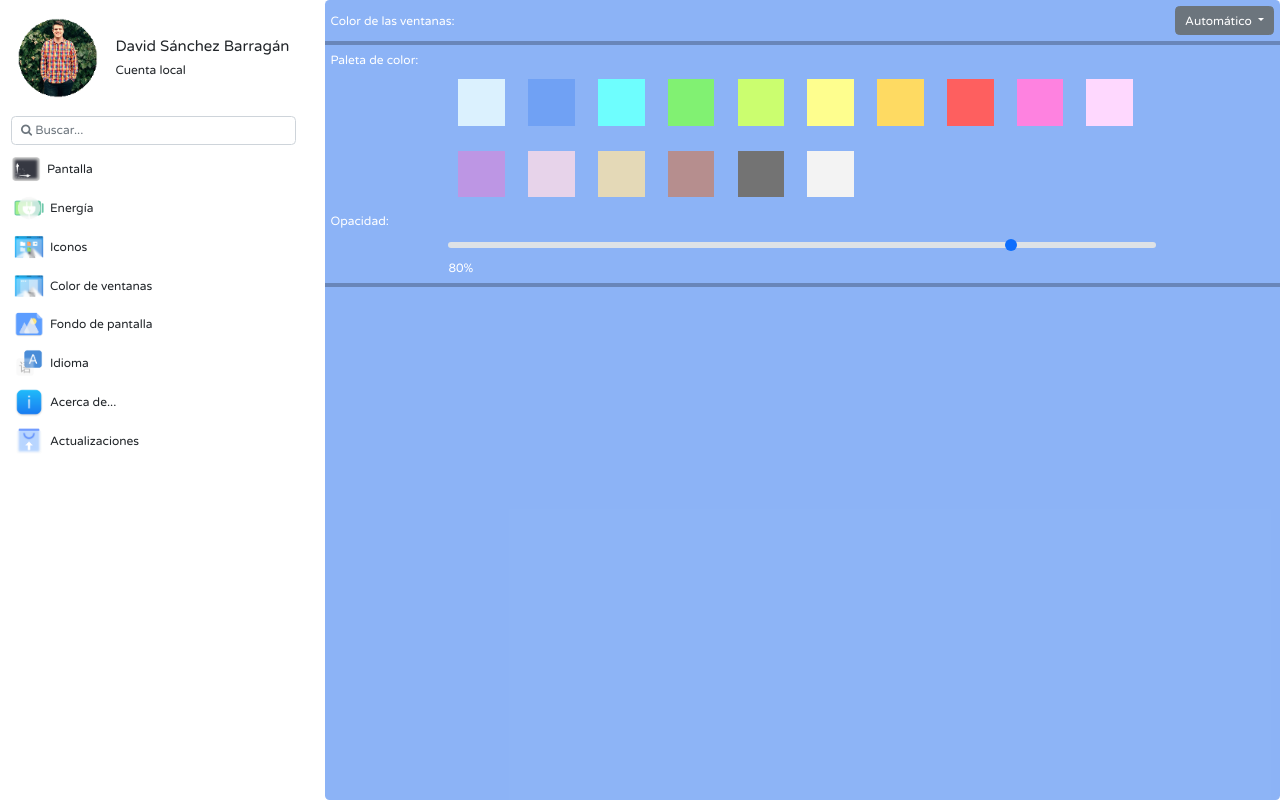
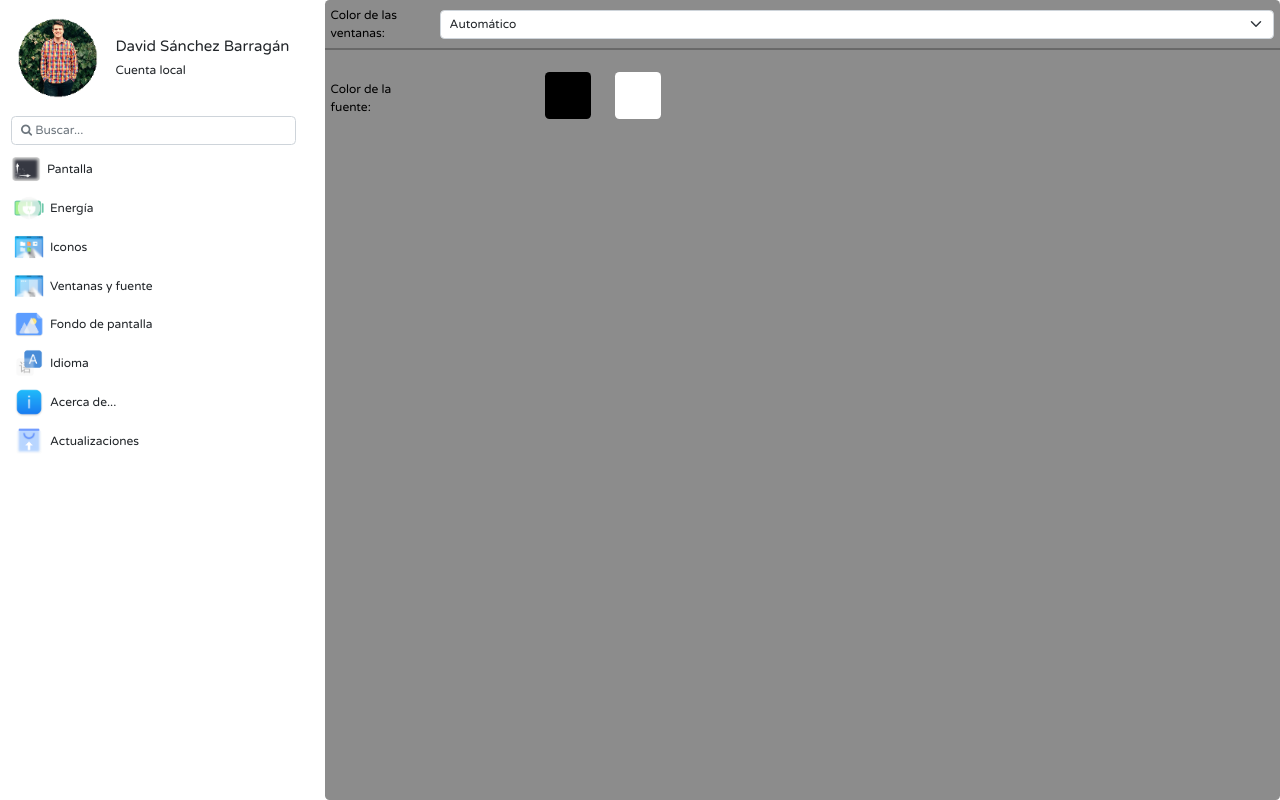
Before and after one commit to dsb97/Cacharreo, a plain HTML site: page Curriculum/windows/settings.html in a window 1280 px wide. Both pictures are taken after a click on the element 551 px from the left and 102 px from the top of the page. Drawn offline with nearby package versions, Linux system fonts and the light colour scheme.

Commit message:
- Optimized code - Font change option included

```diff
--- a/Curriculum/css/styles.css
+++ b/Curriculum/css/styles.css
@@ -154,16 +154,17 @@ i {
 }
 
 ::-webkit-scrollbar-track {
-    background: #f1f1f1;
+    background: rgba(0,0,0,0.1);
+    border-radius: 10px;
 }
 
 ::-webkit-scrollbar-thumb {
-    background: #888;
-    border-radius: 6px;
+    background: rgba(0,0,0,0.3);
+    border-radius: 10px;
 }
 
 ::-webkit-scrollbar-thumb:hover {
-    background: #555;
+    background: rgba(0,0,0,0.6);
 }
 
 .bg-opacity-25::placeholder {
--- a/Curriculum/css/window.css
+++ b/Curriculum/css/window.css
@@ -89,17 +89,19 @@ html, body {
 }
 
 ::-webkit-scrollbar-track {
-    background: rgba(0, 0, 0, 0.1);
+    background: rgba(0,0,0,0.1);
+    border-radius: 10px;
 }
 
 ::-webkit-scrollbar-thumb {
-    background: #888;
+    background: rgba(0,0,0,0.3);
     border-radius: 10px;
 }
 
 ::-webkit-scrollbar-thumb:hover {
-    background: #555;
+    background: rgba(0,0,0,0.6);
 }
+
 
 .buttonSmall {
     padding: 0px !important;
--- a/Curriculum/js/shared.js
+++ b/Curriculum/js/shared.js
@@ -1,9 +1,10 @@
 let systemSettings = {
     zoomLevel: 1,
     theme: 'default',
-    wallpaper: 'resources/themes/wallpapers/Red.jpg',
-    windowColor: 'rgba(54,54,54,0.8)',
-    fontColor: 'rgba(255,255,255,1)',
+    wallpaper: 'resources/themes/wallpapers/Grass.jpg',
+    autoWindowColor: false,
+    windowColor: 'rgba(0,0,0,0.45)',
+    fontColor: 'rgb(255,255,255)',
     version: '1.0',
     fileSystem: []
 }
@@ -15,7 +16,8 @@ let keySettings = {
     windowColor: 'windowColor',
     fontColor: 'fontColor',
     version: 'version',
-    fileSystem: 'fileSystem'
+    fileSystem: 'fileSystem',
+    autoWindowColor: 'autoWindowColor'
 }
 
 let windowStatus = {
@@ -126,7 +128,7 @@ function setSetting(key, value) {
 }
 
 function showWindow(w) {
-    w.getElementsByTagName('iframe')[0].contentWindow.reloadColors();
+    w.getElementsByTagName('iframe')[0].contentWindow.setColorStyles();
     w.classList.remove('d-none');
     let timeOut = setTimeout(() => {
         w.style.transition = null;
@@ -139,6 +141,14 @@ function showWindow(w) {
 }
 
 function reloadColors() {
+    setColorStyles();
+
+    getCachedWindows().forEach((x) => {
+        document.getElementById(x.windowID).getElementsByTagName('iframe')[0].contentWindow.setColorStyles();
+    });
+}
+
+function setColorStyles() {
     document.getElementById('dynamicStyle').innerHTML = "";
     setFontColor();
     setWindowColor();
@@ -147,7 +157,7 @@ function reloadColors() {
 function setWindowColor() {
     let windowColor = getSetting(keySettings.windowColor);
     document.getElementById('dynamicStyle').innerHTML += ` .defaultWindowColor { background-color: ${windowColor}; }`;
-  }
+}
 
 function setFontColor() {
     let fontColor = getSetting(keySettings.fontColor);
--- a/Curriculum/windows/settings.html
+++ b/Curriculum/windows/settings.html
@@ -13,8 +13,8 @@
     <link rel="stylesheet" href="./sidebars.css">
     <link href="https://cdnjs.cloudflare.com/ajax/libs/font-awesome/4.7.0/css/font-awesome.min.css" rel="stylesheet" />
     <style id="dynamicStyle"></style>
+    <script type="text/javascript" src="/js/shared.js"></script>
     <script>
-
         var windowPath = new URLSearchParams(window.location.search).get('path');
         var windowID = new URLSearchParams(window.location.search).get('id');
         var parentWindow = window.parent.document.getElementById(windowID);
@@ -79,10 +79,10 @@
                                     </a>
                                 </li>
                                 <li>
-                                    <a onclick="" class="link-dark rounded ps-1 ms-0 w-100">
+                                    <a onclick="loadWindowFontColorSettings()" class="link-dark rounded ps-1 ms-0 w-100 windowsFonts">
                                         <img class="me-2" width="30" height="30"
                                             src="/resources/themes/default/system/settingsWindowsColor.png" alt="">
-                                        <p class="pt-2 mb-0">Color de ventanas</p>
+                                        <p class="pt-2 mb-0">Ventanas y fuente</p>
                                     </a>
                                 </li>
                                 <li>
@@ -125,88 +125,113 @@
                 <div class="col-12 rounded mb-5" id="settingsContent">
                     <div class="w-100 p-2 d-flex justify-content-between align-items-center">
                         <label> Color de las ventanas:</label>
-                        <div class="dropdown">
-                            <button class="btn btn-secondary dropdown-toggle" type="button" id="colorMode"
-                                data-bs-toggle="dropdown" aria-expanded="false">
-                                Automático
-                            </button>
-                            <ul class="dropdown-menu" aria-labelledby="colorMode">
-                                <li><a class="dropdown-item">Automático</a></li>
-                                <li><a class="dropdown-item">Manual</a></li>
-                            </ul>
+                        <select id="colorMode" class="form-select" aria-label="Color selection mode"
+                            onchange="toggleMode(event.target.value)">
+                            <option value="1">Automático</option>
+                            <option value="0">Personalizado</option>
+                        </select>
                     </div>
-                    </div>
-                    <hr style="margin: 0px; border: 2px solid black;">
+                    <section class="d-none" id="colorPalette">
+                        <hr style="margin: 0px; border: 1px solid black;">
                         <div class="w-100 p-2 d-flex flex-column">
                             <label> Paleta de color:</label>
                             <div class="d-flex justify-content-center">
                                 <div style="width: 75%;">
-                                <div onclick="changeWindowColor('rgb(219,241,254)')"
+                                    <div title="Vidrio" onclick="changeWindowColor(219,241,254,0.6)" class="rounded"
                                         style="display: inline-block; background-color: rgb(219,241,254); margin: 10px; max-width: 35pt; min-width: 35pt; width: 35pt; max-height: 35pt; min-height: 35pt; height: 35pt;">
                                     </div>
-                                <div onclick="changeWindowColor('rgb(112,161,244)')"
+                                    <div title="Azul" onclick="changeWindowColor(112,161,244,0.6)" class="rounded"
                                         style="display: inline-block; background-color: rgb(112,161,244); margin: 10px; max-width: 35pt; min-width: 35pt; width: 35pt; max-height: 35pt; min-height: 35pt; height: 35pt;">
                                     </div>
-                                <div onclick="changeWindowColor('rgb(110,254,254)')"
+                                    <div title="Azul turquesa" onclick="changeWindowColor(110,254,254,0.6)"
+                                        class="rounded"
                                         style="display: inline-block; background-color: rgb(110,254,254); margin: 10px; max-width: 35pt; min-width: 35pt; width: 35pt; max-height: 35pt; min-height: 35pt; height: 35pt;">
                                     </div>
-                                <div onclick="changeWindowColor('rgb(129,241,114)')"
+                                    <div title="Verde" onclick="changeWindowColor(129,241,114,0.6)" class="rounded"
                                         style="display: inline-block; background-color: rgb(129,241,114); margin: 10px; max-width: 35pt; min-width: 35pt; width: 35pt; max-height: 35pt; min-height: 35pt; height: 35pt;">
                                     </div>
-                                <div onclick="changeWindowColor('rgb(203,254,111)')"
+                                    <div title="Verde lima" onclick="changeWindowColor(203,254,111,0.6)" class="rounded"
                                         style="display: inline-block; background-color: rgb(203,254,111); margin: 10px; max-width: 35pt; min-width: 35pt; width: 35pt; max-height: 35pt; min-height: 35pt; height: 35pt;">
                                     </div>
-                                <div onclick="changeWindowColor('rgb(254,254,142)')"
+                                    <div title="Amarillo" onclick="changeWindowColor(254,254,142,0.6)" class="rounded"
                                         style="display: inline-block; background-color: rgb(254,254,142); margin: 10px; max-width: 35pt; min-width: 35pt; width: 35pt; max-height: 35pt; min-height: 35pt; height: 35pt;">
                                     </div>
-                                <div onclick="changeWindowColor('rgb(254,218,98)')"
-                                    style="display: inline-block; background-color: rgb(254,218,98); margin: 10px; max-width: 35pt; min-width: 35pt; width: 35pt; max-height: 35pt; min-height: 35pt; height: 35pt;">
+                                    <div title="Anaranjado" onclick="changeWindowColor(254,218,98,0.6)" class="rounded"
+                                        style="display: inline-block;  background-color: rgb(254,218,98); margin: 10px; max-width: 35pt; min-width: 35pt; width: 35pt; max-height: 35pt; min-height: 35pt; height: 35pt;">
                                     </div>
-                                <div onclick="changeWindowColor('rgb(254,95,95)')"
-                                    style="display: inline-block; background-color: rgb(254,95,95); margin: 10px; max-width: 35pt; min-width: 35pt; width: 35pt; max-height: 35pt; min-height: 35pt; height: 35pt;">
+                                    <div title="Tomate" onclick="changeWindowColor(254,95,95,0.6)" class="rounded"
+                                        style="display: inline-block; ; background-color: rgb(254,95,95); margin: 10px; max-width: 35pt; min-width: 35pt; width: 35pt; max-height: 35pt; min-height: 35pt; height: 35pt;">
                                     </div>
-                                <div onclick="changeWindowColor('rgb(254,130,224)')"
+                                    <div title="Fucsia" onclick="changeWindowColor(254,130,224,0.6)" class="rounded"
                                         style="display: inline-block; background-color: rgb(254,130,224); margin: 10px; max-width: 35pt; min-width: 35pt; width: 35pt; max-height: 35pt; min-height: 35pt; height: 35pt;">
                                     </div>
-                                <div onclick="changeWindowColor('rgb(254,216,254)')"
+                                    <div title="Rosa" onclick="changeWindowColor(254,216,254,0.6)" class="rounded"
                                         style="display: inline-block; background-color: rgb(254,216,254); margin: 10px; max-width: 35pt; min-width: 35pt; width: 35pt; max-height: 35pt; min-height: 35pt; height: 35pt;">
                                     </div>
-                                <div onclick="changeWindowColor('rgb(189,150,228)')"
+                                    <div title="Morado" onclick="changeWindowColor(189,150,228,0.6)" class="rounded"
                                         style="display: inline-block; background-color: rgb(189,150,228); margin: 10px; max-width: 35pt; min-width: 35pt; width: 35pt; max-height: 35pt; min-height: 35pt; height: 35pt;">
                                     </div>
-                                <div onclick="changeWindowColor('rgb(231,211,234)')"
+                                    <div title="Cardo" onclick="changeWindowColor(231,211,234,0.6)" class="rounded"
                                         style="display: inline-block; background-color: rgb(231,211,234); margin: 10px; max-width: 35pt; min-width: 35pt; width: 35pt; max-height: 35pt; min-height: 35pt; height: 35pt;">
                                     </div>
-                                <div onclick="changeWindowColor('rgb(228,217,183)')"
+                                    <div title="Camel" onclick="changeWindowColor(228,217,183,0.6)" class="rounded"
                                         style="display: inline-block; background-color: rgb(228,217,183); margin: 10px; max-width: 35pt; min-width: 35pt; width: 35pt; max-height: 35pt; min-height: 35pt; height: 35pt;">
                                     </div>
-                                <div onclick="changeWindowColor('rgb(182,142,142)')"
+                                    <div title="Chocolate" onclick="changeWindowColor(182,142,142,0.6)" class="rounded"
                                         style="display: inline-block; background-color: rgb(182,142,142); margin: 10px; max-width: 35pt; min-width: 35pt; width: 35pt; max-height: 35pt; min-height: 35pt; height: 35pt;">
                                     </div>
-                                <div onclick="changeWindowColor('rgb(115,115,115)')"
-                                    style="display: inline-block; background-color: rgb(115,115,115); margin: 10px; max-width: 35pt; min-width: 35pt; width: 35pt; max-height: 35pt; min-height: 35pt; height: 35pt;">
+                                    <div title="Negro" onclick="changeWindowColor(0,0,0,0.6)" class="rounded"
+                                        style="display: inline-block; background-color: rgb(0,0,0); margin: 10px; max-width: 35pt; min-width: 35pt; width: 35pt; max-height: 35pt; min-height: 35pt; height: 35pt;">
                                     </div>
-                                <div onclick="changeWindowColor('rgb(243,243,243)')"
-                                    style="display: inline-block; background-color: rgb(243,243,243); margin: 10px; max-width: 35pt; min-width: 35pt; width: 35pt; max-height: 35pt; min-height: 35pt; height: 35pt;">
+                                    <div title="Blanco" onclick="changeWindowColor(255,255,255,0.6)" class="rounded"
+                                        style="display: inline-block; background-color: rgb(255,255,255); margin: 10px; max-width: 35pt; min-width: 35pt; width: 35pt; max-height: 35pt; min-height: 35pt; height: 35pt;">
+                                    </div>
+
+                                    <div title="Más colores..." onclick="colorChooser.click()" class="rounded"
+                                        style="display: inline-block; background-image: linear-gradient(45deg, rgba(95,40,121,1) 0%, rgba(0,65,141,1) 14.2%, rgba(0,194,222,1) 28.5%, rgba(0,186,113,1) 42.8%, rgba(250,215,23,1) 57.1%, rgba(250,137,1,1) 71.4%, rgba(244,53,69,1) 85.7%); margin: 10px; max-width: 35pt; min-width: 35pt; width: 35pt; max-height: 35pt; min-height: 35pt; height: 35pt;"
+                                        type="color">
+                                        <input type="color" hidden oninput="
+                                        (() => {
+                                            let cC = event.target.value,
+                                            r = parseInt(cC.substr(1,2), 16),
+                                            g = parseInt(cC.substr(3,2), 16),
+                                            b = parseInt(cC.substr(5,2), 16);
+                                            changeWindowColor(r,g,b,0.6);
+                                        })()
+                                        " id="colorChooser">
                                     </div>
                                 </div>
                             </div>
-
-                        <label for="opacityRange" class="form-label"> Opacidad:</label>
+                            <label for="opacityRange" class="form-label"> Intensidad:</label>
                             <div class="d-flex justify-content-center">
                                 <div style="width: 75%;">
-                                <input onchange="changeOpacity(event)" type="range" class="form-range" min="0" max="100"
-                                    step="1" id="opacityRange">
-                                <span id="opacityPercentage">80%</label>
+                                    <input onchange="changeOpacity(event)" type="range" class="form-range" min="0"
+                                        max="100" step="1" id="opacityRange">
+                                    <span id="opacityPercentage">%</label>
                                 </div>
                             </div>
                         </div>
-                    <hr style="margin: 0px; border: 2px solid black;">
+                    </section>
+
+
+                    <hr style="margin: 0px; border: 1px solid black;">
+
+                    <div class="w-100 p-2 d-flex justify-content-between align-items-center">
+                        <label> Color de la fuente:</label>
                         <div class="w-100 p-2 d-flex flex-column">
-
+                            <div class="d-flex justify-content-center">
+                                <div style="width: 75%;">
+                                    <div title="Negro" onclick="changeFontColor(0,0,0)" class="rounded"
+                                        style="display: inline-block; background-color: rgb(0,0,0); margin: 10px; max-width: 35pt; min-width: 35pt; width: 35pt; max-height: 35pt; min-height: 35pt; height: 35pt;">
+                                    </div>
+                                    <div title="Blanco" onclick="changeFontColor(255,255,255)" class="rounded"
+                                        style="display: inline-block; background-color: rgb(255,255,255); margin: 10px; max-width: 35pt; min-width: 35pt; width: 35pt; max-height: 35pt; min-height: 35pt; height: 35pt;">
                                     </div>
                                 </div>
-
+                            </div>
+                        </div>
+                    </div>
+                </div>
             </div>
         </div>
     </div>
@@ -217,35 +242,55 @@
     <script src="https://cdn.jsdelivr.net/npm/bootstrap@5.2.2/dist/js/bootstrap.bundle.min.js"
         integrity="sha384-OERcA2EqjJCMA+/3y+gxIOqMEjwtxJY7qPCqsdltbNJuaOe923+mo//f6V8Qbsw3"
         crossorigin="anonymous"></script>
-    <script type="text/javascript" src="/js/shared.js"></script>
     <script type="text/javascript" src="/windows/sidebars.js"></script>
     <script>
         window.addEventListener('DOMContentLoaded', function () {
-            //document.getElementById('settingsContent').style.backgroundColor = getSetting(keySettings.windowColor);
-            //<i class="bi bi-chevron-right"></i> Color de ventanas
             refresh();
+            loadWindowFontColorSettings();
             showWindow(parentWindow);
         });
 
-        function changeWindowColor(windowColor) {
-            let rgbaColor = windowColor.replace('rgb(', '').replace('rgba(', '').replace(')', '').split(',');
+        function toggleSidebarButtons(setting) {
+            let sidebarIcons = document.querySelectorAll('.link-dark.rounded');
+            sidebarIcons.forEach(function (sI) {
+                if (sI.classList.contains('active')) {
+                    sI.classList.remove('active');
+                }
 
-            if (windowColor.includes('rgba')) {
-                setSetting(keySettings.windowColor, windowColor);
-                console.log(`setSetting(${keySettings.windowColor}, ${windowColor})`)
-            } else {
-                setSetting(keySettings.windowColor, windowColor.replace(')', ',0.8)'));
-                opacityRange.value = 80;
-                opacityPercentage.innerHTML = '80%';
+                sI.classList.forEach(function (cl) {
+                    if (setting.toLowerCase().includes(cl.toLowerCase())) {
+                        sI.classList.add('active');
                     }
+                })
+            });
+        }
+         function loadWindowFontColorSettings() {
+            debugger;
+            toggleSidebarButtons('windowsFonts');
+            colorMode.value = getSetting(keySettings.autoWindowColor).toString();
+            if(getSetting(keySettings.autoWindowColor) == '0') {
+                document.getElementById('colorPalette').classList.remove('d-none');
+            }
+        }
+
+        function changeWindowColor(red, green, blue, opacity) {
+            let newOpacity = 0.45 * opacity;
+            let rgbaColor = `rgba(${red}, ${green}, ${blue}, ${newOpacity})`;
+            setSetting(keySettings.windowColor, rgbaColor);
+            opacityRange.value = (opacity) * 100;
+            opacityPercentage.innerHTML = `${opacity * 100}%`;
             window.parent.reloadColors();
-            reloadColors();
+        }
+
+        function changeFontColor(red, green, blue) {
+            setSetting(keySettings.fontColor, `rgba(${red}, ${green}, ${blue})`);
+            window.parent.reloadColors();
         }
 
         function changeOpacity(event) {
-            let rgbaColor = getSetting(keySettings.windowColor).replace('rgb(', '').replace('rgba(', '').replace(')', '').split(',');
+            let rgbaColor = getSetting(keySettings.windowColor).replace('rgba(', '').replace(')', '').split(',');
             rgbaColor[3] = event.target.value / 100;
-            changeWindowColor(`rgba(${rgbaColor[0]},${rgbaColor[1]},${rgbaColor[2]},${rgbaColor[3]})`);
+            changeWindowColor(rgbaColor[0], rgbaColor[1], rgbaColor[2], rgbaColor[3]);
             opacityPercentage.innerHTML = `${event.target.value}%`;
         }
 
@@ -265,7 +310,7 @@
             homeButton.style.display = "none";
             windowTitle.innerHTML = 'Ajustes';
 
-            let p = parseFloat(getSetting(keySettings.windowColor).replace('rgba(', '').replace('rgb(','').replace(')', '').split(',')[3]) * 100;
+            let p = (parseFloat(getSetting(keySettings.windowColor).replace('rgba(', '').replace(')', '').split(',')[3]) * 100) / 0.45;
             opacityRange.value = p;
             opacityPercentage.innerHTML = `${p}%`;
         }
@@ -277,6 +322,15 @@
         function home() {
 
         }
+
+        function toggleMode(value) {
+            setSetting(keySettings.autoWindowColor, value);
+            if(value == getSetting(keySettings.autoWindowColor)) {
+                document.getElementById('colorPalette').classList.toggle('d-none');
+            }
+        }
+
+
     </script>
 </body>
 
```
Also changed, not shown: Curriculum/index.html (+6 -6 lines), Curriculum/js/index.js (+5 -6 lines), Curriculum/windows/taskManager.html (+23 -18 lines), Curriculum/resources/themes/default/system/trashDark.png (added), 1 other file. Lines whose indentation alone changed are shown as unchanged.
